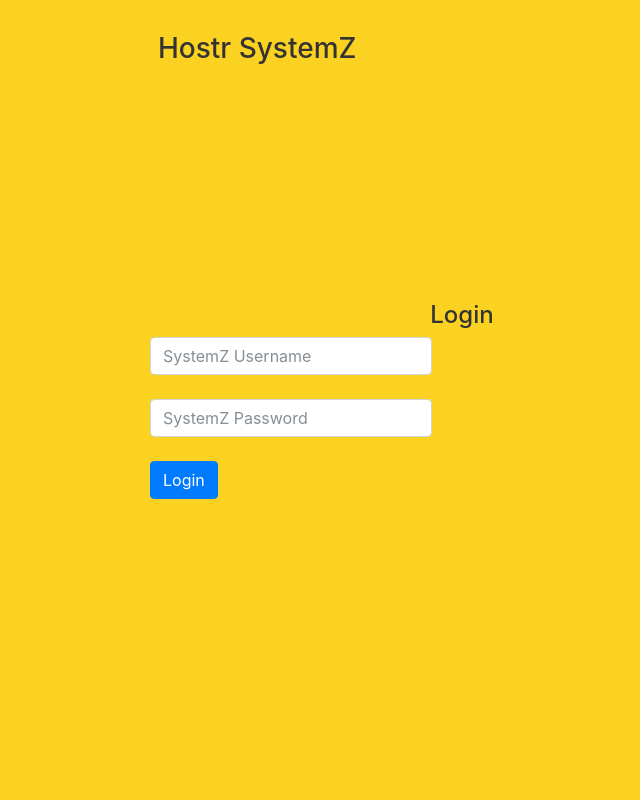
After one commit to eblack7/hostrbackend, a Django app: page /system/ in a window 1280 px wide. The commit adds this page. Shown: the whole page, without its empty margins (178-818 px from the left). Run offline with Django 3.2, Linux system fonts and the light colour scheme; some libraries are stand-ins or nearby versions.

Commit message:
new system app

```diff
--- a/hostr/settings.py
+++ b/hostr/settings.py
@@ -46,6 +46,7 @@ INSTALLED_APPS = (
     'users',
     'events',
     'search',
+    'system',
 )
 
 MIDDLEWARE_CLASSES = (
--- a/hostr/urls.py
+++ b/hostr/urls.py
@@ -15,6 +15,7 @@ urlpatterns = [
     url(r'^users/', include('users.urls')),
     url(r'^events/', include('events.urls')),
     url(r'^search/', include('search.urls')),
+    url(r'^system/', include('system.urls')),
     url(r'^privacy/', views.privacy),
 
     # Favicon RedirectView
--- /dev/null
+++ b/system/admin.py
@@ -0,0 +1,6 @@
+# -*- coding: utf-8 -*-
+from __future__ import unicode_literals
+
+from django.contrib import admin
+
+# Register your models here.
--- /dev/null
+++ b/system/models.py
@@ -0,0 +1,6 @@
+# -*- coding: utf-8 -*-
+from __future__ import unicode_literals
+
+from django.db import models
+
+# Create your models here.
--- /dev/null
+++ b/system/tests.py
@@ -0,0 +1,6 @@
+# -*- coding: utf-8 -*-
+from __future__ import unicode_literals
+
+from django.test import TestCase
+
+# Create your tests here.
--- /dev/null
+++ b/system/urls.py
@@ -0,0 +1,9 @@
+""" Urls for system app """
+from django.conf.urls import url
+
+from . import views
+
+urlpatterns = [
+    url(r'^$', views.IndexView.as_view()),
+    url(r'^login/', views.LoginView.as_view(), name="systemz_login"),
+]
--- /dev/null
+++ b/system/views.py
@@ -0,0 +1,15 @@
+# -*- coding: utf-8 -*-
+from __future__ import unicode_literals
+
+from django.views.generic import TemplateView, View
+from django.http import HttpResponse
+# Create your views here.
+
+class IndexView(TemplateView):
+    """ Index view template for system app """
+    template_name = "system/index.html"
+
+class LoginView(View):
+    """ Sameple login view"""
+    def post(self, request):
+        return HttpResponse("lol")
--- a/templates/index.html
+++ b/templates/index.html
@@ -34,7 +34,7 @@
             <h1>Hostr</h1>
             <p class="lead"><font color="red">Warning! This is a private system. Unauthorized access to or use of this system is strictly prohibited. Unauthorized users may be subject to criminal prosecution under the law.</font></p>
             <p class="lead">
-              <a href="/admin" class="btn btn-lg btn-secondary">Admin Login</a>
+              <a href="/system" class="btn btn-lg btn-secondary">Admin Login</a>
             </p>
           </main>
 
--- /dev/null
+++ b/templates/system/base.html
@@ -0,0 +1,22 @@
+<!doctype html>
+<html lang="en">
+  <head>
+    {% block header %}
+    <!-- Required meta tags -->
+    <meta charset="utf-8">
+    <meta name="viewport" content="width=device-width, initial-scale=1, shrink-to-fit=no">
+
+    <!-- Bootstrap CSS -->
+    <link rel="stylesheet" href="https://maxcdn.bootstrapcdn.com/bootstrap/4.0.0-beta.2/css/bootstrap.min.css" integrity="sha384-PsH8R72JQ3SOdhVi3uxftmaW6Vc51MKb0q5P2rRUpPvrszuE4W1povHYgTpBfshb" crossorigin="anonymous">
+    {% endblock %}
+  </head>
+  <body>
+    {% block content %}
+    {% endblock %}
+    <!-- Optional JavaScript -->
+    <!-- jQuery first, then Popper.js, then Bootstrap JS -->
+    <script src="https://code.jquery.com/jquery-3.2.1.slim.min.js" integrity="sha384-KJ3o2DKtIkvYIK3UENzmM7KCkRr/rE9/Qpg6aAZGJwFDMVNA/GpGFF93hXpG5KkN" crossorigin="anonymous"></script>
+    <script src="https://cdnjs.cloudflare.com/ajax/libs/popper.js/1.12.3/umd/popper.min.js" integrity="sha384-vFJXuSJphROIrBnz7yo7oB41mKfc8JzQZiCq4NCceLEaO4IHwicKwpJf9c9IpFgh" crossorigin="anonymous"></script>
+    <script src="https://maxcdn.bootstrapcdn.com/bootstrap/4.0.0-beta.2/js/bootstrap.min.js" integrity="sha384-alpBpkh1PFOepccYVYDB4do5UnbKysX5WZXm3XxPqe5iKTfUKjNkCk9SaVuEZflJ" crossorigin="anonymous"></script>
+  </body>
+</html>
--- /dev/null
+++ b/templates/system/index.html
@@ -0,0 +1,51 @@
+{% extends "./base.html" %}
+{% load static %}
+
+{% block header %}
+    {{ block.super }}
+    <title>SystemZ Login</title>
+    <link rel="stylesheet" href="{% static 'css/cover.css' %}">
+{% endblock %}
+
+{% block content %}
+    <div class="site-wrapper">
+
+            <div class="site-wrapper-inner">
+
+            <div class="cover-container">
+
+                <header class="masthead clearfix">
+                <div class="inner">
+                    <h3 class="masthead-brand">Hostr SystemZ</h3>
+                </div>
+                </header>
+
+                <h4>Login</h4>
+                <main role="main" class="inner cover">
+                    <form action="{% url 'systemz_login' %}" method="POST">
+                        <div class="row col-md-6">
+                            <input type="text" autocomplete="off" name="username" class="form-control" placeholder="SystemZ Username"/>
+                        </div>
+                        <br />
+                        <div class="row col-md-6">
+                            <input type="password" name="password" class="form-control" placeholder="SystemZ Password"/>
+                        </div>
+                        <br />
+                        <div class="row col-md-6">
+                            <center><input type="submit" name="submit" value="Login" class="btn btn-primary" /></center>
+                        </div>
+                    </form>
+                </main>
+
+                <footer class="mastfoot">
+                <div class="inner">
+
+                </div>
+                </footer>
+
+            </div>
+
+            </div>
+
+    </div>
+{% endblock %}
```
Also changed, not shown: system/apps.py (added, +8 -0 lines), system/__init__.py (added), system/migrations/__init__.py (added).
